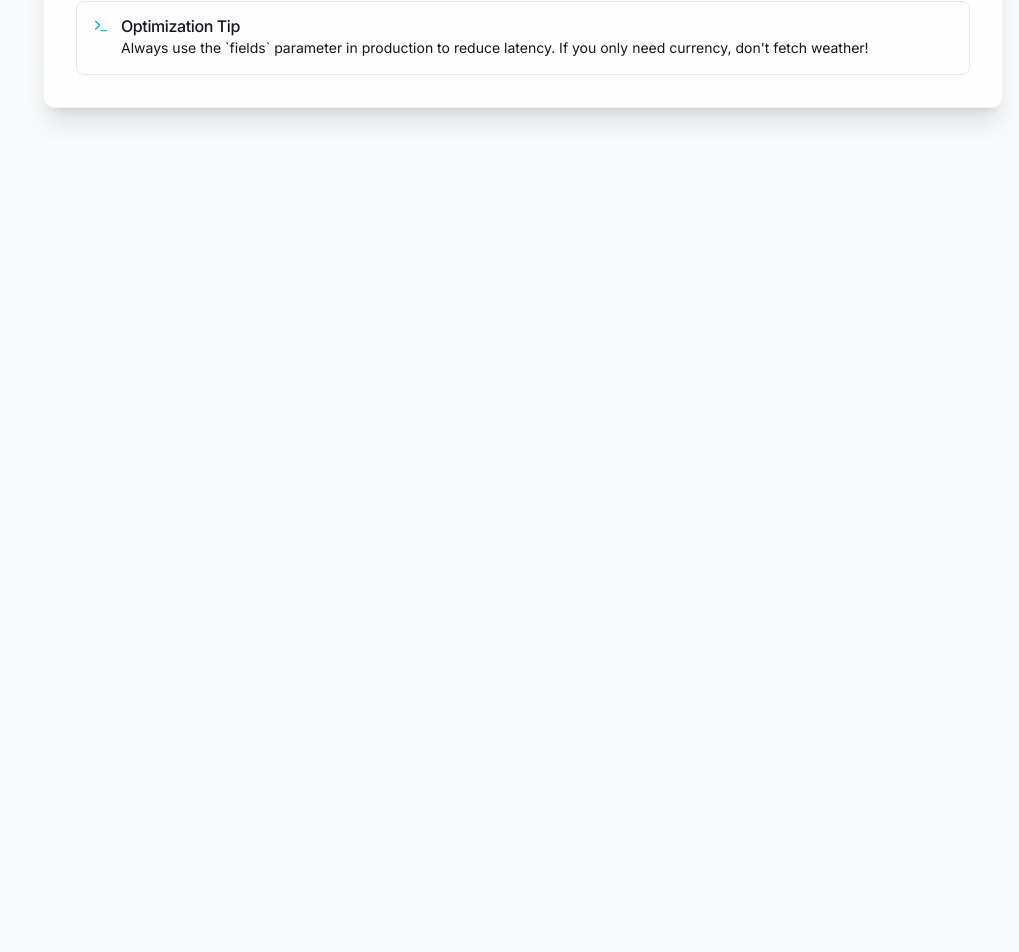
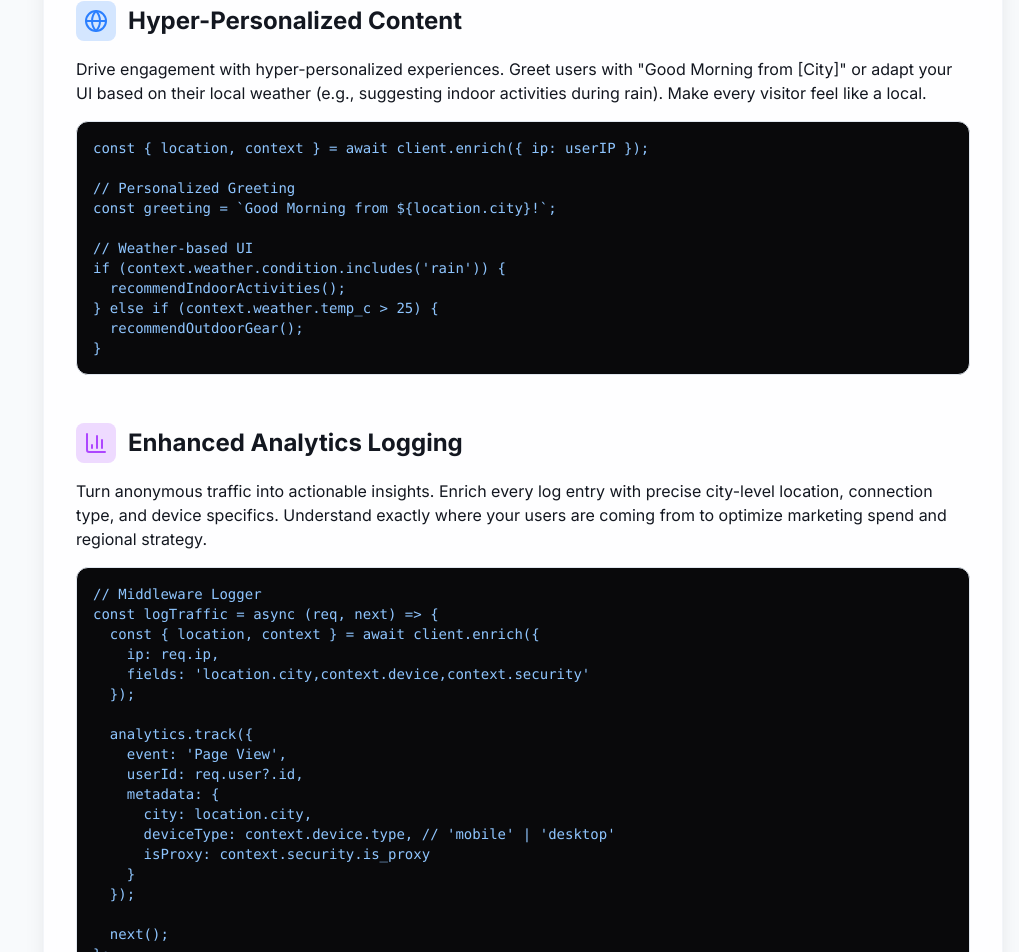
Before and after one commit to Chiragadve/Ultimate-context-API, a Next.js app: page /docs/guides in a window 1280 px wide. Shown: the part 860-1812 px from the top of the page, without its empty margins (261-1280 px from the left). Before the commit the page ends 1000 px from the top, so only its background shows below. Built offline with nearby package versions, Linux system fonts and the light colour scheme.

Commit message:
Add detailed use cases for Media and Analytics

```diff
--- a/app/docs/guides/page.tsx
+++ b/app/docs/guides/page.tsx
@@ -1,6 +1,6 @@
 
 import { Alert, AlertDescription, AlertTitle } from "@/components/ui/alert";
-import { Terminal, ShoppingCart, ShieldAlert } from "lucide-react";
+import { Terminal, ShoppingCart, ShieldAlert, Globe, BarChart3 } from "lucide-react";
 
 export default function GuidesPage() {
     return (
@@ -63,6 +63,70 @@ if (context.security.is_tor || context.security.risk_score > 80) {
                 </div>
             </section>
 
+            {/* Use Case 3: Media & Content */}
+            <section className="space-y-4">
+                <div className="flex items-center gap-3">
+                    <div className="p-2 bg-blue-500/20 rounded-lg text-blue-500">
+                        <Globe className="w-6 h-6" />
+                    </div>
+                    <h2 className="text-2xl font-bold">Hyper-Personalized Content</h2>
+                </div>
+                <p className="text-muted-foreground">
+                    Drive engagement with hyper-personalized experiences. Greet users with "Good Morning from [City]" or adapt your UI based on their local weather (e.g., suggesting indoor activities during rain). Make every visitor feel like a local.
+                </p>
+                <div className="bg-zinc-950 p-4 rounded-xl border border-border font-mono text-sm overflow-x-auto">
+                    <pre className="text-blue-300">
+                        {`const { location, context } = await client.enrich({ ip: userIP });
+
+// Personalized Greeting
+const greeting = \`Good Morning from \${location.city}!\`;
+
+// Weather-based UI
+if (context.weather.condition.includes('rain')) {
+  recommendIndoorActivities();
+} else if (context.weather.temp_c > 25) {
+  recommendOutdoorGear();
+}`}
+                    </pre>
+                </div>
+            </section>
+
+            {/* Use Case 4: Data & Analytics */}
+            <section className="space-y-4">
+                <div className="flex items-center gap-3">
+                    <div className="p-2 bg-purple-500/20 rounded-lg text-purple-500">
+                        <BarChart3 className="w-6 h-6" />
+                    </div>
+                    <h2 className="text-2xl font-bold">Enhanced Analytics Logging</h2>
+                </div>
+                <p className="text-muted-foreground">
+                    Turn anonymous traffic into actionable insights. Enrich every log entry with precise city-level location, connection type, and device specifics. Understand exactly where your users are coming from to optimize marketing spend and regional strategy.
+                </p>
+                <div className="bg-zinc-950 p-4 rounded-xl border border-border font-mono text-sm overflow-x-auto">
+                    <pre className="text-blue-300">
+                        {`// Middleware Logger
+const logTraffic = async (req, next) => {
+  const { location, context } = await client.enrich({
+    ip: req.ip,
+    fields: 'location.city,context.device,context.security'
+  });
+
+  analytics.track({
+    event: 'Page View',
+    userId: req.user?.id,
+    metadata: {
+      city: location.city,
+      deviceType: context.device.type, // 'mobile' | 'desktop'
+      isProxy: context.security.is_proxy
+    }
+  });
+
+  next();
+};`}
+                    </pre>
+                </div>
+            </section>
+
             <Alert className="bg-secondary/10 border-primary/20">
                 <Terminal className="h-4 w-4 text-primary" />
                 <AlertTitle>Optimization Tip</AlertTitle>
```
